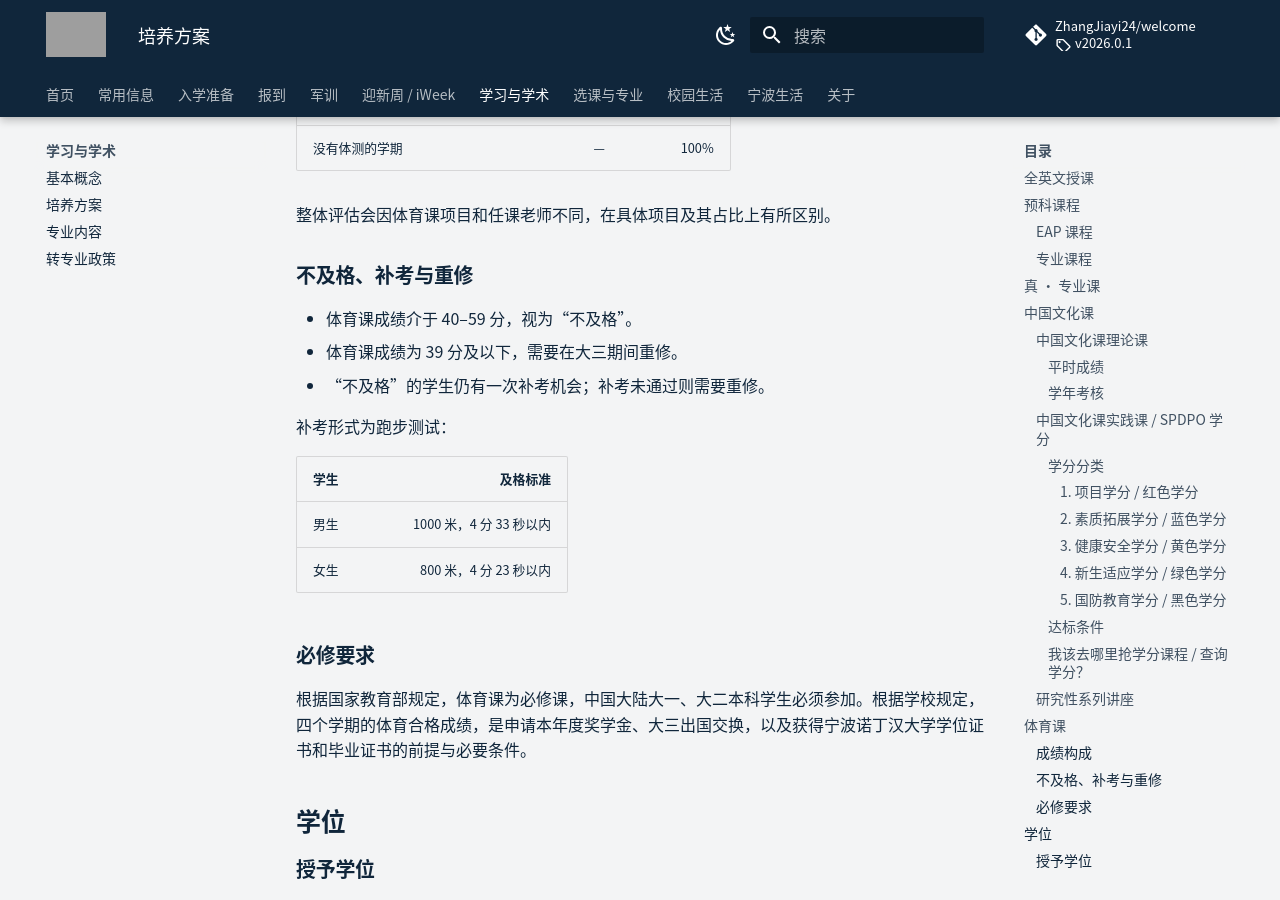
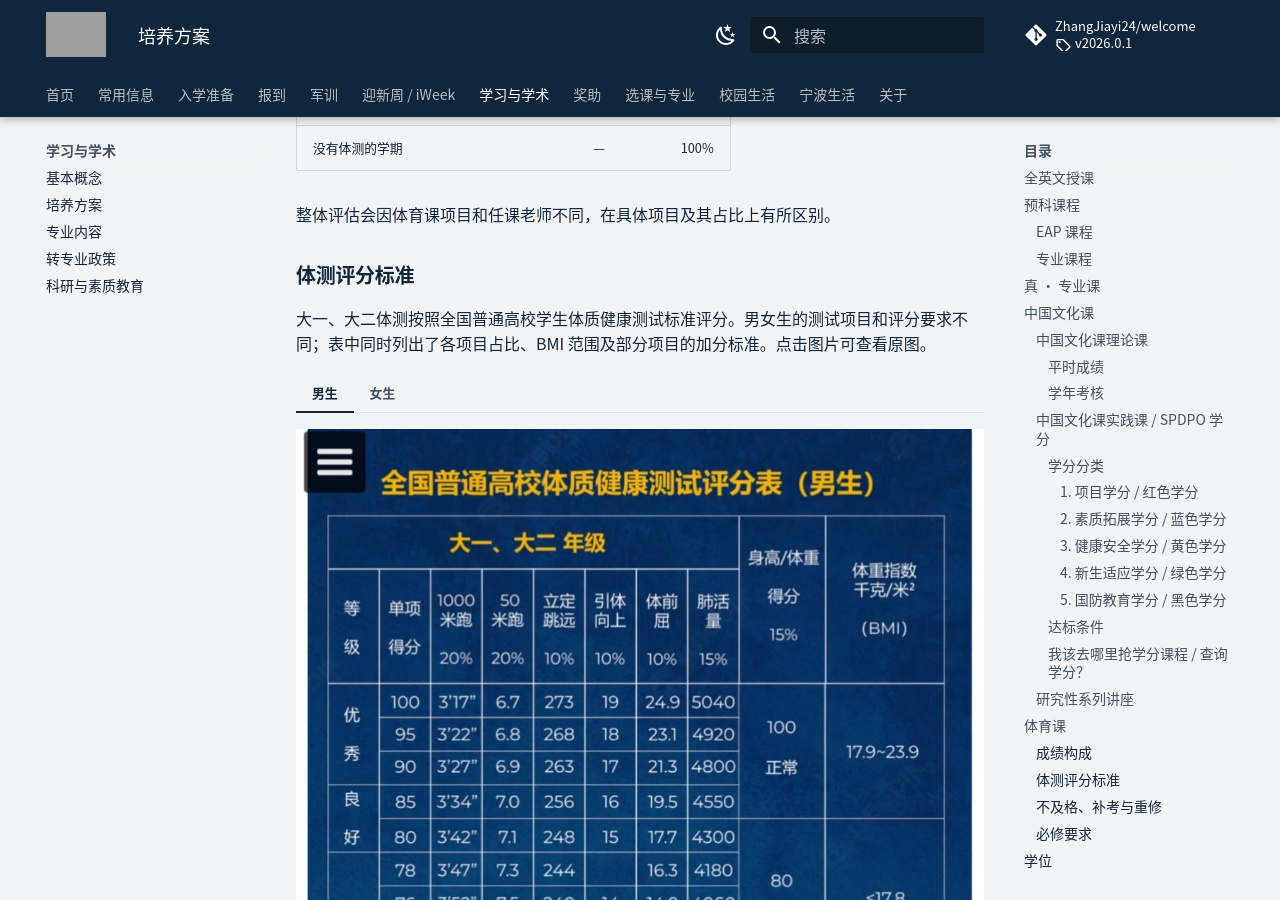
Before and after one commit to ZhangJiayi24/welcome, an MkDocs documentation site: the page built from docs/study/modules.md, in a window 1280 px wide and 900 px high, scrolled down 4840 px. Built offline with MkDocs 1.6.1 and Material for MkDocs 9.7.7, drawn with Linux system fonts in a browser that asks for light colours; comment, search, counter and statistics services are not loaded; grey boxes are pictures that could not be loaded.

Commit message:
完善科研素质教育与体测指南

```diff
--- a/docs/study/modules.md
+++ b/docs/study/modules.md
@@ -153,6 +153,18 @@ EAP 课程指语言课，包括：
 
 整体评估会因体育课项目和任课老师不同，在具体项目及其占比上有所区别。
 
+### 体测评分标准
+
+大一、大二体测按照全国普通高校学生体质健康测试标准评分。男女生的测试项目和评分要求不同；表中同时列出了各项目占比、BMI 范围及部分项目的加分标准。点击图片可查看原图。
+
+=== "男生"
+
+    [![全国普通高校体质健康测试评分表（男生）](../assets/images/pe-test-male.jpg)](../assets/images/pe-test-male.jpg)
+
+=== "女生"
+
+    [![全国普通高校体质健康测试评分表（女生）](../assets/images/pe-test-female.jpg)](../assets/images/pe-test-female.jpg)
+
 ### 不及格、补考与重修
 
 - 体育课成绩介于 40–59 分，视为“不及格”。
--- a/mkdocs.yml
+++ b/mkdocs.yml
@@ -108,6 +108,9 @@ nav:
       - 培养方案: study/modules.md
       - 专业内容: study/majors.md
       - 转专业政策: study/transfer.md
+      - 科研与素质教育: study/development.md
+  - 奖助:
+      - funding/index.md
   - 选课与专业:
       - courses/index.md
       - 选课流程: courses/selection.md
```
Also changed, not shown: docs/funding/index.md (added, +9 -0 lines), docs/study/basics.md (+1 -1 lines), docs/study/development.md (added, +77 -0 lines), docs/assets/images/pe-test-female.jpg (added), docs/assets/images/pe-test-male.jpg (added).
